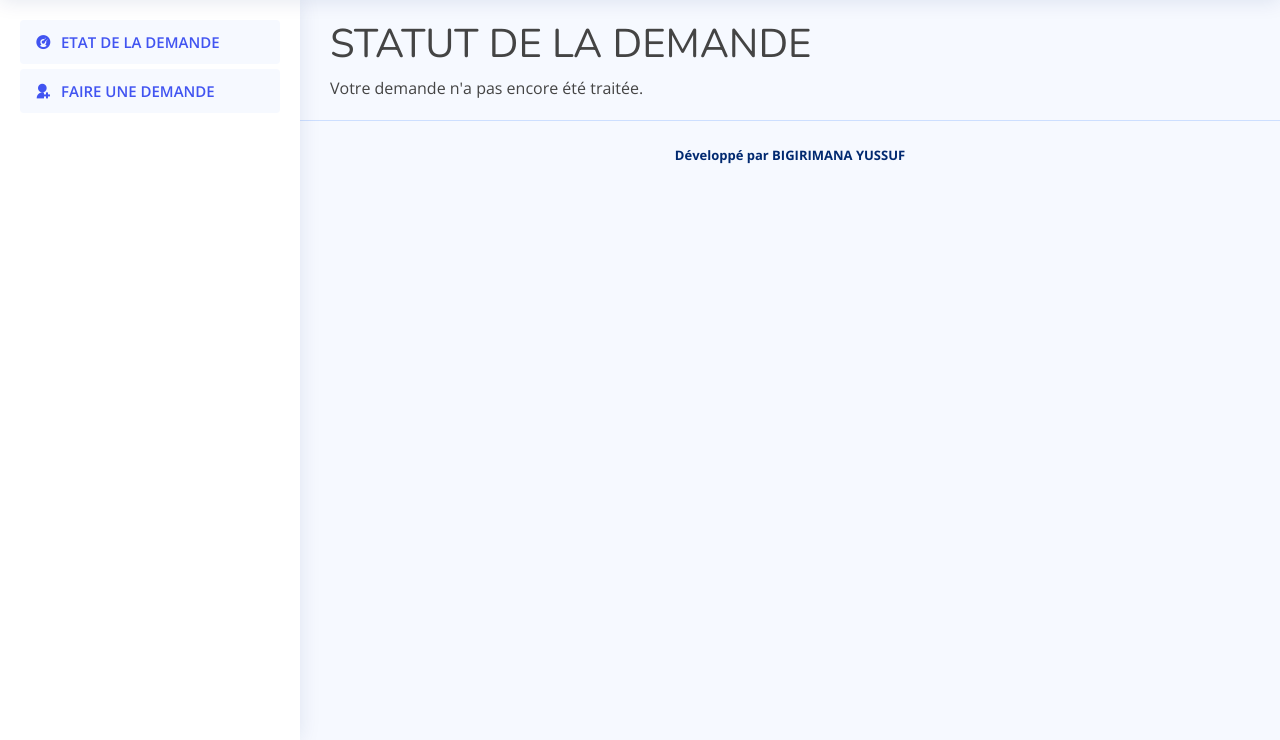
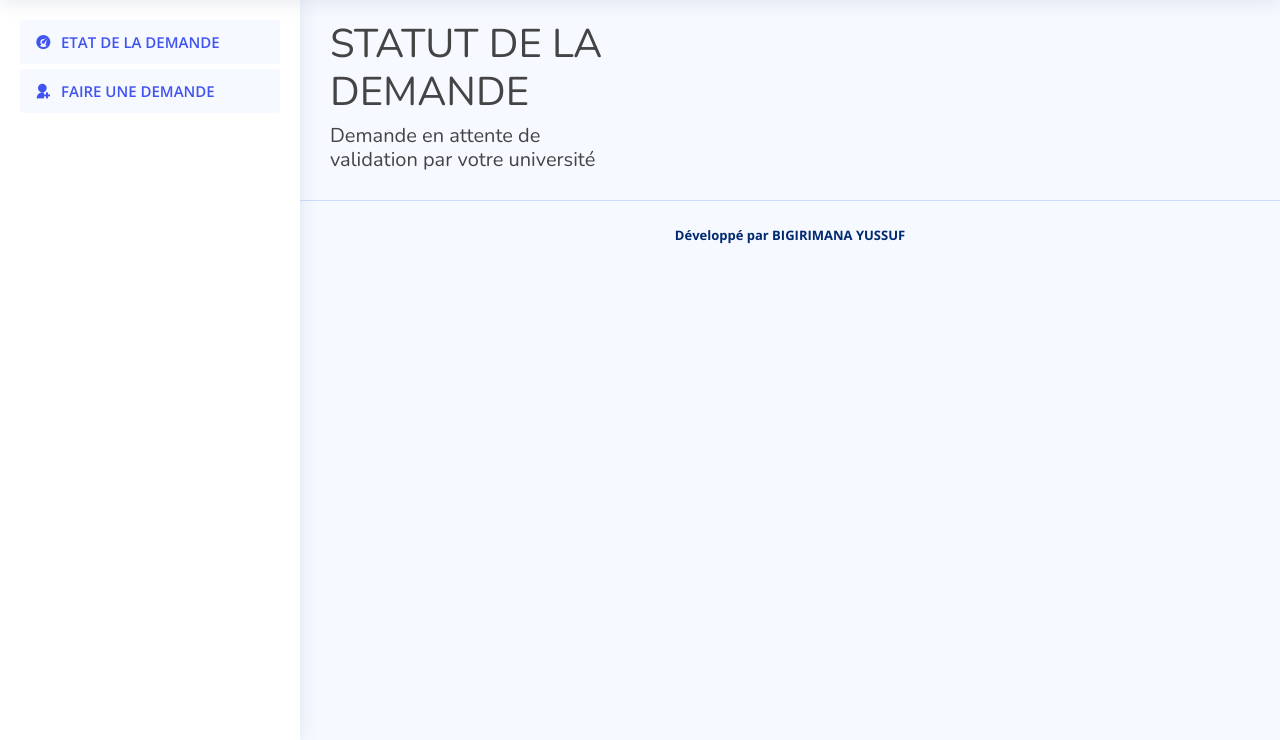
Before and after one commit to TonyV23/University-accommodation-management, a Django app: page /studentDashboard/ in a window 1280 px wide. Shown: the part 60-800 px from the top of the page. Run offline with Django 4.2, Linux system fonts and the light colour scheme; a user stored in the database is signed in; data comes from the database, SQL or seed files in the repository; both versions use the stored data as it was after the commit; some libraries are stand-ins or nearby versions.

Commit message:
improving student space

```diff
--- a/app/forms/application.py
+++ b/app/forms/application.py
@@ -7,7 +7,7 @@ class ApplicationForm (ModelForm) :
 
     class Meta :
         model = Application
-        exclude = ['created_by']
+        exclude = ['status','created_by']
         widgets = {
             "entry_date": forms.TextInput(attrs={'type': 'date'})
         }
--- a/app/templates/app/home/index_student.html
+++ b/app/templates/app/home/index_student.html
@@ -1,9 +1,16 @@
 {% extends 'app/layouts/default_student.html' %}
 
 {% block content %}
+<div class="row">
+<div class="col-md-4">
+    <h1>STATUT DE LA DEMANDE</h1>
+    <h5>{% if attributions.student.status %} {% else %} Demande en attente de validation par votre université{% endif %}</h5>
+</div>
+
+<div class="col-md-8"></div>
+</div>
 <div class="content">
 
-    <h1>STATUT DE LA DEMANDE</h1>
     {% if attributions %}
     <p>Votre demande pour avoir un logement a été traité. <br>
         Rendez-vous au bureau de gestion des logements pour plus d'informations
@@ -42,7 +49,7 @@
     </table>
     {% endfor %}
     {% else %}
-    <td>Votre demande n'a pas encore été traitée.</td>
+
     {% endif%}
 
 
--- a/app/templates/app/settings/application/index_student.html
+++ b/app/templates/app/settings/application/index_student.html
@@ -38,7 +38,6 @@
                             <th scope="col">CAMPUS</th>
                             <th scope="col">DATE ENTREE</th>
                             <th scope="col">TYPE LOGEMENT</th>
-                            <th scope="col">N° CARTE RESIDENCE</th>
                             <th scope="col">DATE DEMANDE</th>
                             <th scope="col">STATUS</th>
                             <th scope="col">ACTIONS</th>
@@ -55,7 +54,6 @@
                             <td>{{ application.campus }}</td>
                             <td>{{ application.entry_date }}</td>
                             <td>{{ application.accommodation }}</td>
-                            <td>{{ application.residence_card_number }}</td>
                             <td>{{ application.date_application }}</td>
                             <td>{% if application.status %} <span class="badge bg-success">Approuvée</span>{% else %} <span class="badge bg-warning">En attente</span>{% endif %}</td>
                             <td>
--- a/app/views/home.py
+++ b/app/views/home.py
@@ -10,7 +10,7 @@ from app.decorators import admin_only
 @admin_only
 def index(request) :
 
-    page_title = 'Tableau de Bord'
+    page_title = 'Accueil |Tableau de Bord'
     template = 'app/home/index.html'
 
     all_students = Student.objects.all().count()
```
Also changed, not shown: db.sqlite3.
